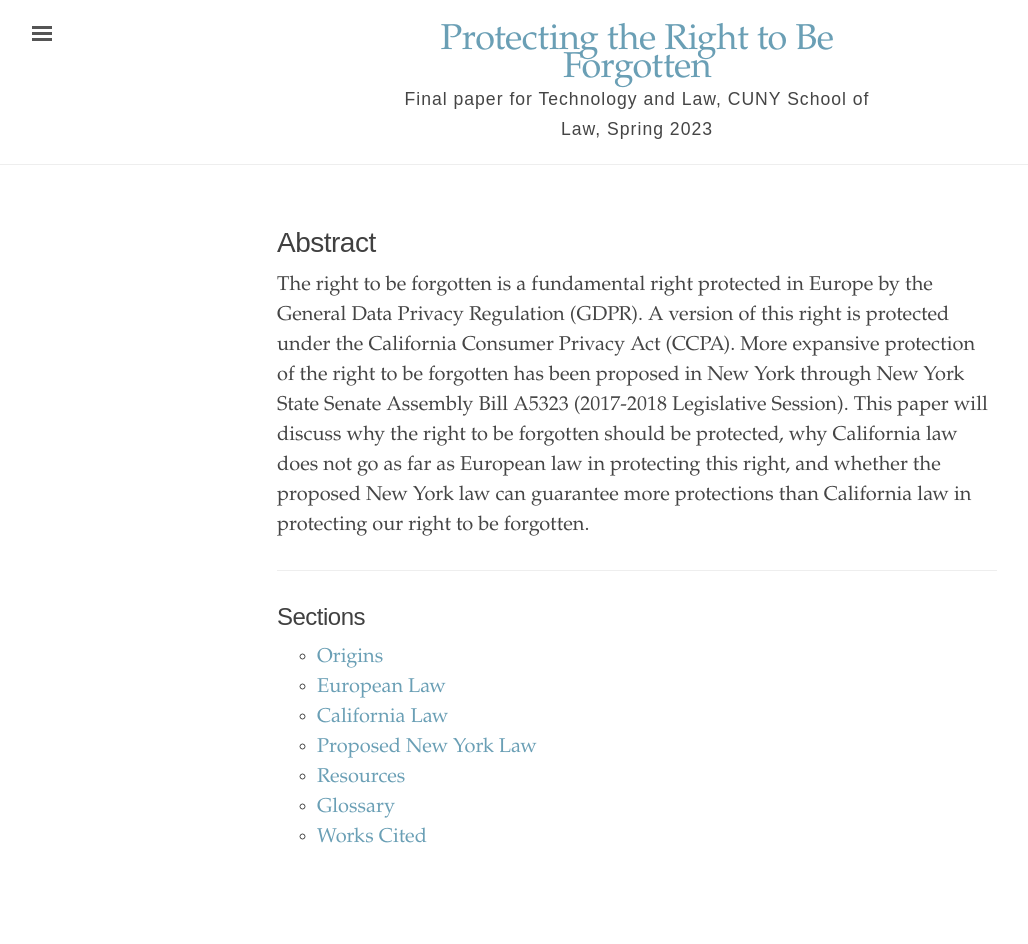
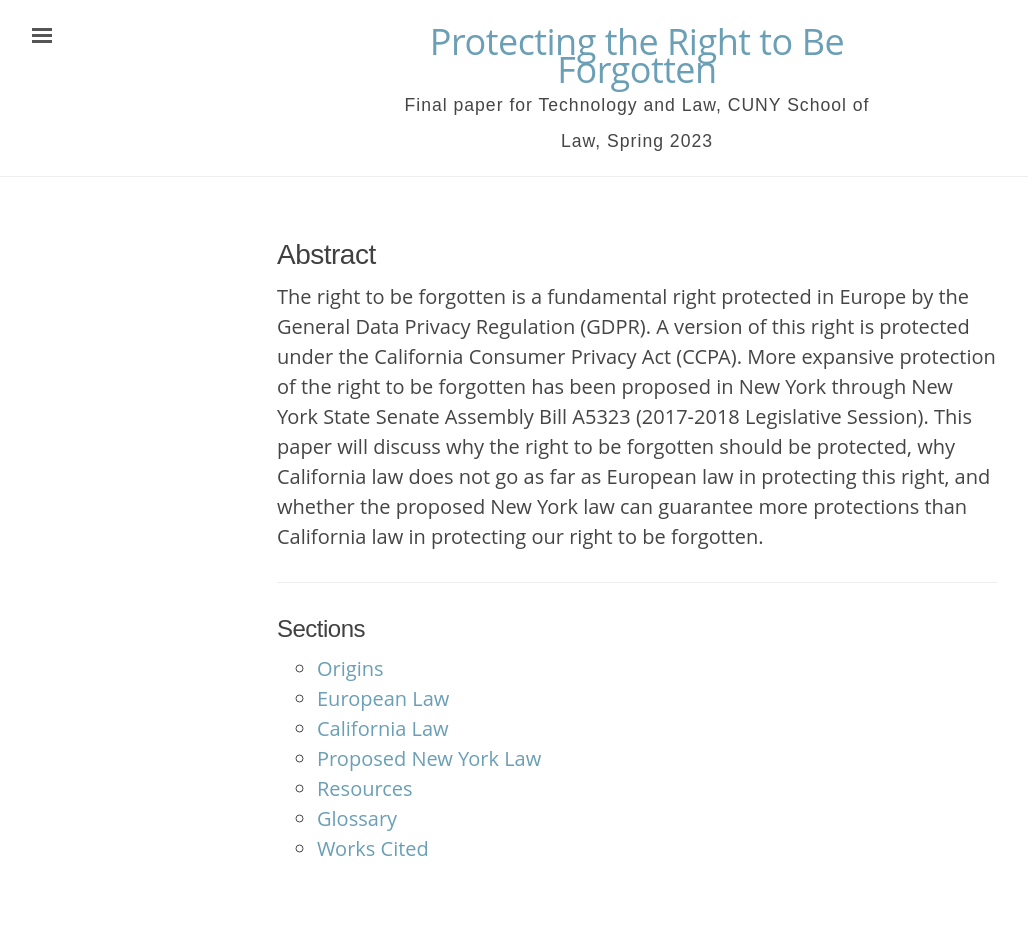
Before and after one commit to binipringle/right-to-be-forgotten, a Jekyll site: the page built from index.html, in a window 1280 px wide. Shown: the whole page, without its empty margins (3-1031 px from the left). Built offline with Jekyll 4.4.1, drawn with Linux system fonts in a browser that asks for light colours.

Commit message:
changed title font from book antiqua and palatino serif to open sans sans serif in style dot scss in assets

```diff
--- a/assets/css/style.scss
+++ b/assets/css/style.scss
@@ -10,7 +10,7 @@
 */
 
 /* Fonts */
-$main-font: "Palatino Linotype", "Book Antiqua", Palatino, serif;
+$main-font: "Open Sans", sans-serif;
 $heading-font: sans-serif;
 $regular-font-size: 1.25em; /* 20px / 16px = 1.25em; support text resizing in all browsers */
 
```
